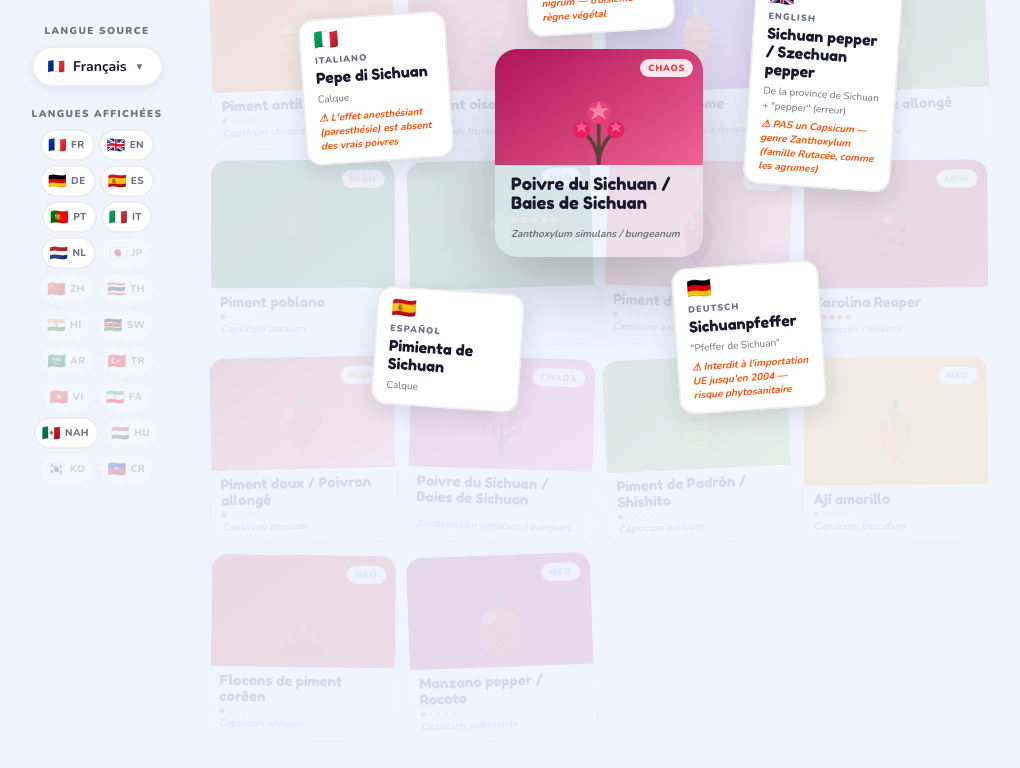
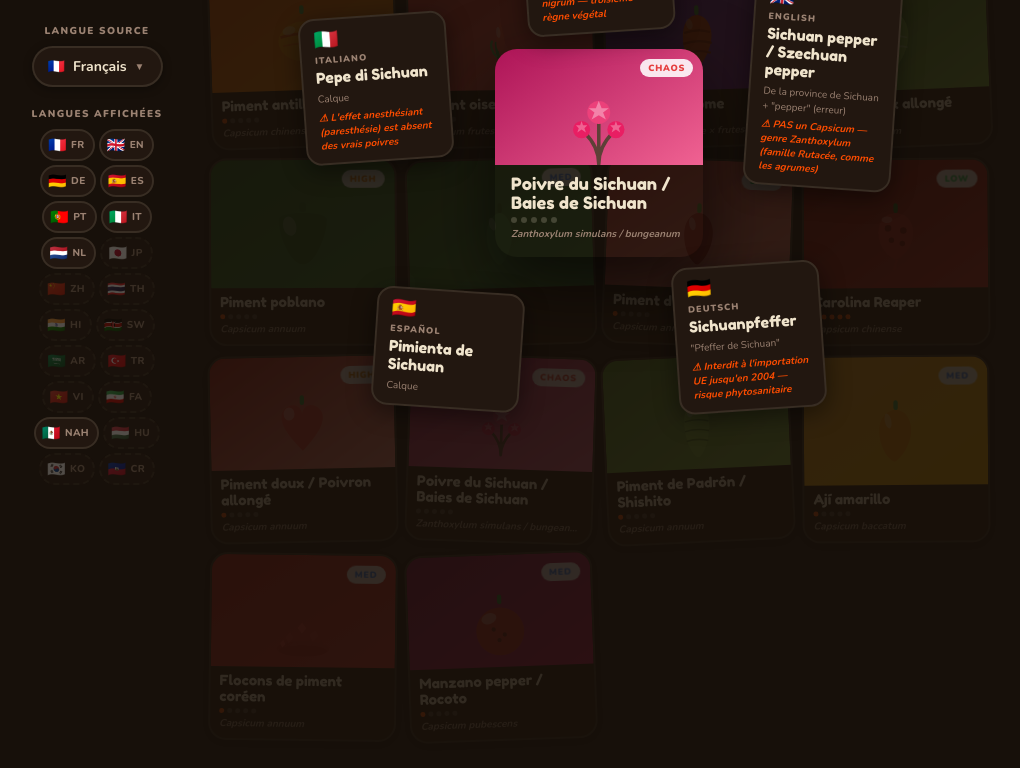
Before and after one commit to pantheon-croute/babel-chili, a plain HTML site: page index.html in a window 1280 px wide. Both pictures are taken after a click on the element 639 px from the left and 1056 px from the top of the page. Shown: the part 608-1376 px from the top of the page, without its empty margins (139-1159 px from the left). Drawn offline with nearby package versions, Linux system fonts and the light colour scheme.

Commit message:
Dark mode Nuit épicée : fond brun-noir warm, texte crème, ombres adaptées
Co-Authored-By: Claude Sonnet 4.6 <noreply@anthropic.com>

```diff
--- a/index.html
+++ b/index.html
@@ -11,12 +11,12 @@
     *, *::before, *::after { box-sizing: border-box; margin: 0; padding: 0; }
 
     :root {
-      --bg: #F0F4FF;
-      --card-bg: #fff;
-      --text: #1A1A2E;
-      --text-muted: #6B7280;
+      --bg: #17100A;
+      --card-bg: #221710;
+      --text: #F0E4CC;
+      --text-muted: #9B8272;
       --accent: #FF4D00;
-      --border: rgba(26,26,46,0.08);
+      --border: rgba(240,228,204,0.10);
       --radius: 20px;
     }
 
@@ -121,7 +121,7 @@
       font-size: 14px;
       font-weight: 700;
       color: var(--text);
-      box-shadow: 0 2px 8px rgba(26,26,46,0.08);
+      box-shadow: 0 2px 8px rgba(0,0,0,0.35);
       user-select: none;
       transition: border-color 0.15s, box-shadow 0.15s;
     }
@@ -140,7 +140,7 @@
       background: var(--card-bg);
       border: 2px solid var(--border);
       border-radius: 18px;
-      box-shadow: 0 12px 40px rgba(26,26,46,0.14);
+      box-shadow: 0 12px 40px rgba(0,0,0,0.50);
       padding: 6px;
       display: none;
       z-index: 100;
@@ -164,7 +164,7 @@
       transition: background 0.1s;
     }
 
-    .source-option:hover  { background: #FFF0EB; }
+    .source-option:hover  { background: rgba(255,77,0,0.18); }
     .source-option.active { background: #FF4D00; color: #fff; }
 
     /* ── Flag filter (dans le cartouche) ── */
@@ -194,7 +194,7 @@
     }
 
     .flag-btn .fe { font-size: 15px; }
-    .flag-btn:hover { border-color: #aaa; }
+    .flag-btn:hover { border-color: rgba(240,228,204,0.40); }
     .flag-btn.off { opacity: 0.25; border-style: dashed; }
 
     /* Titre de section dans le cartouche */
@@ -230,7 +230,7 @@
       overflow: hidden;
       cursor: pointer;
       border: 2px solid var(--border);
-      box-shadow: 0 2px 8px rgba(26,26,46,0.06);
+      box-shadow: 0 2px 8px rgba(0,0,0,0.30);
       display: flex;
       flex-direction: column;
       aspect-ratio: 1;
@@ -299,7 +299,7 @@
     .shu-dot {
       width: 5px; height: 5px;
       border-radius: 50%;
-      background: #E5E7EB;
+      background: rgba(240,228,204,0.20);
     }
     .shu-dot.hot { background: var(--accent); }
 
@@ -369,7 +369,7 @@
       height: var(--cs);
       border-radius: 22px;
       overflow: hidden;
-      box-shadow: 0 28px 72px rgba(26,26,46,0.26);
+      box-shadow: 0 28px 72px rgba(0,0,0,0.60);
       display: flex;
       flex-direction: column;
       flex-shrink: 0;
@@ -396,7 +396,7 @@
     .orbital-center .tile-body { padding: 10px 16px 16px; flex-shrink: 0; display: flex; flex-direction: column; gap: 4px; }
     .orbital-center .tile-name { font-family: 'Fredoka One', cursive; font-size: 17px; line-height: 1.1; }
     .orbital-center .shu-bar { display: flex; gap: 4px; }
-    .orbital-center .shu-dot { width: 6px; height: 6px; border-radius: 50%; background: #E5E7EB; }
+    .orbital-center .shu-dot { width: 6px; height: 6px; border-radius: 50%; background: rgba(240,228,204,0.20); }
     .orbital-center .shu-dot.hot { background: var(--accent); }
     .orbital-center .tile-species { font-size: 10px; font-weight: 700; color: var(--text-muted); font-style: italic; }
 
@@ -422,7 +422,7 @@
       background: var(--card-bg);
       border-radius: 16px;
       padding: 10px 13px;
-      box-shadow: 0 6px 24px rgba(26,26,46,0.13);
+      box-shadow: 0 6px 24px rgba(0,0,0,0.45);
       border: 2px solid var(--border);
     }
 
@@ -642,7 +642,7 @@
           tile.style.setProperty('--tilt', newTilt + 'deg');
           tile.style.transition = 'transform 0.18s cubic-bezier(0.34,1.6,0.64,1), box-shadow 0.18s';
           tile.style.transform = 'rotate(' + newTilt + 'deg) translateY(-3px) scale(1.04)';
-          tile.style.boxShadow = '0 10px 28px rgba(26,26,46,0.13)';
+          tile.style.boxShadow = '0 10px 28px rgba(0,0,0,0.45)';
         });
         tile.addEventListener('mouseleave', function() {
           var tilt = tile.style.getPropertyValue('--tilt') || '0deg';
@@ -796,7 +796,7 @@
         tile.style.transitionDelay = Math.round(Math.random() * 12) + 'ms';
         var tilt = tile.style.getPropertyValue('--tilt') || '0deg';
         tile.style.transform = 'rotate(' + tilt + ') translateY(-3px) scale(1.006)';
-        tile.style.boxShadow = '0 6px 18px rgba(26,26,46,0.13)';
+        tile.style.boxShadow = '0 6px 18px rgba(0,0,0,0.45)';
       });
       // Phase 2 : retombée avec nouveau skew — 55ms après le jolt
       setTimeout(function() {
```
